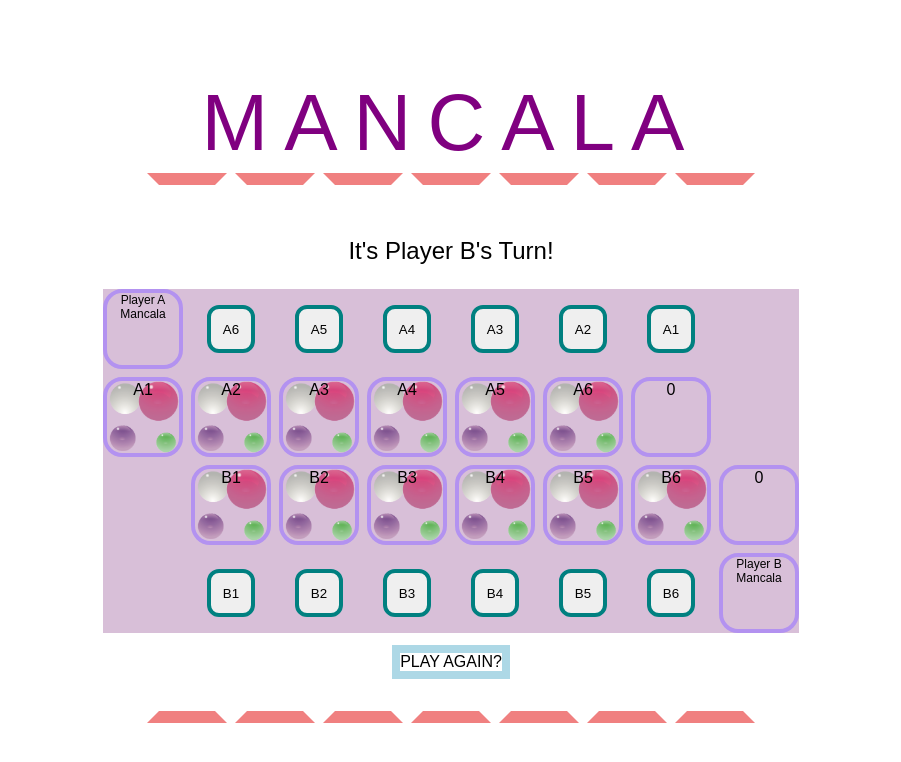
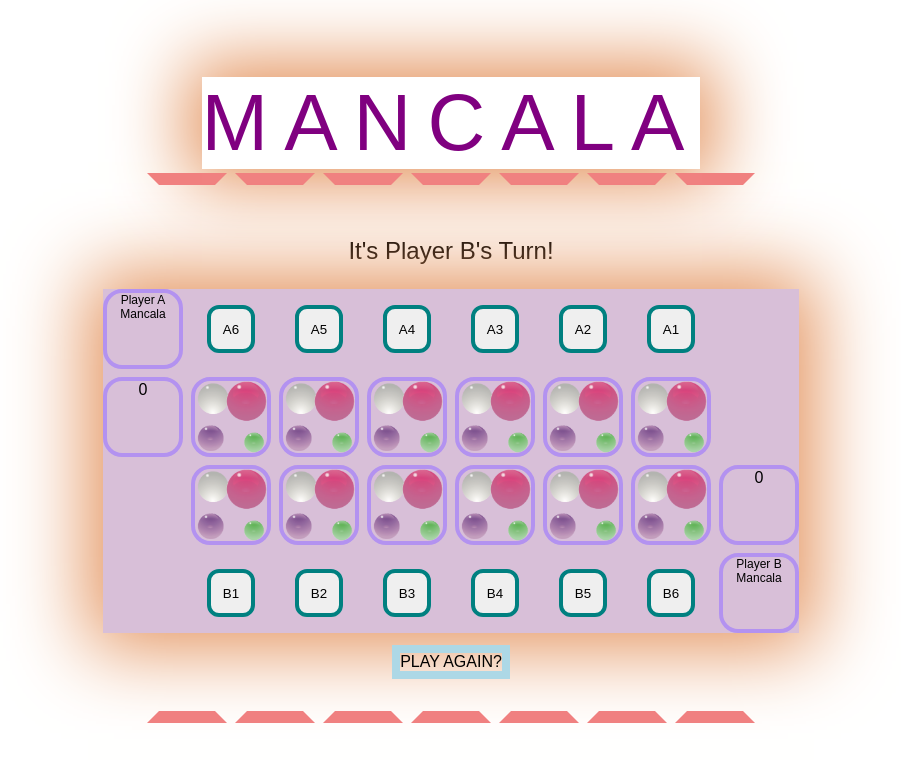
Before and after one commit to mlsmoorman/project1---mancala, a plain HTML site: page index.html in a window 1280 px wide. Shown: the whole page, without its empty margins (189-1090 px from the left). Drawn offline with Linux system fonts and the light colour scheme; a web font is replaced by a local one.

Commit message:
added marbles to all sections, improved CSS visuals and moved some coding into loops to streamline.

```diff
--- a/css/style.css
+++ b/css/style.css
@@ -22,6 +22,7 @@ header {
     font-size: 10vmin;
     color: purple;
     letter-spacing: 2vmin;
+    box-shadow: 0 0 75px 15px #e39059;
 }
 
 p {
@@ -68,31 +69,23 @@ footer {
 }
 
 /*===== game board =====*/
-#pockets {
+.container {
     display: grid;
     background-color: thistle;
     grid-template-columns: repeat(8, 10vmin);
     grid-template-rows: repeat(4, 10vmin);
     gap: 1vmin;
-}
-#pockets > div.sideA {
-    display: flex;
-    flex: 7;
-    flex-direction: column;
-
-    /* grid-column-start: 2;
-    grid-row-start: 2;
-    direction: rtl; */
+    box-shadow: 0 0 75px 15px #e39059;
 }
 
-#pockets > div.mancala-A {
+.container > div.mancala-A {
     font-size: 1.5vmin;
     grid-column-start: 1;
     grid-row-start: -5;
     grid-row-end: -4;
 }
 
-#pockets > div.mancala-B {
+.container > div.mancala-B {
     font-size: 1.5vmin;
     grid-column-start: 8;
     grid-column-end: 9;
@@ -100,13 +93,13 @@ footer {
     grid-row-end: -1;
 }
 
-#pockets > button {
+.container > button {
     border-radius: 25%;
     margin: 2vmin;
     border: 0.5vmin solid teal;
 }
 
-#pockets * {
+.container * {
     border: 4px solid rgb(179, 146, 240);
     border-radius: 24%;
     background-size:cover;
--- a/index.html
+++ b/index.html
@@ -27,39 +27,37 @@
             <p id="winner"></p>
         </p>
     </main>
-    <section id="pockets">
+    <section class="container">
         <div id="6" class="mancala-A"> Player A Mancala</div>
-
         <button id="5" class="button-A6">A6</button>
         <button id="4" class="button-A5">A5</button>
         <button id="3" class="button-A4">A4</button>
         <button id="2" class="button-A3">A3</button>
         <button id="1" class="button-A2">A2</button>
         <button id="0" class="button-A1">A1</button>
-        <div id="space"></div>
+
         <div id="13" class="mancala-B"> Player B Mancala</div>
 
-
-        <div id="A1" class="totals">A1</div>
-        <div id="A2" class="totals">A2</div>
-        <div id="A3" class="totals">A3</div>
-        <div id="A4" class="totals">A4</div>
-        <div id="A5" class="totals">A5</div>
-        <div id="A6" class="totals">A6</div>
-        <div id="scoreA" class="totals">scoreA</div>
-
+        <div id="space"></div>
+        <div id="scoreA" class="ttlA">scoreA</div>
+        <div id="A6" class="totalsA"></div>
+        <div id="A5" class="totalsA"></div>
+        <div id="A4" class="totalsA"></div>
+        <div id="A3" class="totalsA"></div>
+        <div id="A2" class="totalsA"></div>
+        <div id="A1" class="totalsA"></div>
 
         <div id="space"></div>
         <div id="space"></div>
 
-        <div id="B1" class="totals">B1</div>
-        <div id="B2" class="totals">B2</div>
-        <div id="B3" class="totals">B3</div>
-        <div id="B4" class="totals">B4</div>
-        <div id="B5" class="totals">B5</div>
-        <div id="B6" class="totals">B6</div>
+        <div id="B1" class="totalsB"></div>
+        <div id="B2" class="totalsB"></div>
+        <div id="B3" class="totalsB"></div>
+        <div id="B4" class="totalsB"></div>
+        <div id="B5" class="totalsB"></div>
+        <div id="B6" class="totalsB"></div>
 
-        <div id="scoreB" class="totals">scoreB</div>
+        <div id="scoreB" class="totalsB">scoreB</div>
         <div id="space"></div>
         <button id="7" class="button-B1">B1</button>
         <button id="8" class="button-B2">B2</button>
@@ -67,8 +65,6 @@
         <button id="10" class="button-B4">B4</button>
         <button id="11" class="button-B5">B5</button>
         <button id="12" class="button-B6">B6</button>
-
-
     </section>
 
     <footer id="replay">PLAY AGAIN?</footer>
--- a/js/app.js
+++ b/js/app.js
@@ -24,30 +24,24 @@ let getWinner;
 //=====  Stones - cache the stones so that they can move from pocket to pocket on the screen
 //=====  Score - cach the player score to update each time a stone lands in a player's Mancala
 //=====  Winner - cache the winner to change the display of who the winner is once game is over
-const pocketsBtn = document.querySelector('#pockets'); // cache player's selection
+const pocketsBtn = document.querySelector('.container'); // cache player's selection
 const playersEl = document.querySelector('#player-turn'); // cache player's turn
 const scoreAEl = document.querySelector('#scoreA'); // cache player A's score
+const scoreMrbEl = document.querySelector('#scoreA')
 const scoreBEl = document.querySelector('#scoreB'); // cache player B's score
 const winnerEl = document.querySelector('#winner'); // cache winner
 const replayEl = document.querySelector('footer');  // cache the replay element
-// const stonePieceEl = document.querySelector('#image-container')
 
 //=== cached pockets
-// const pocketA1El = document.querySelector('#a-one');
-// const pocketA2El = document.querySelector('#a-two');
-// const pocketA3El = document.querySelector('#a-three');
-// const pocketA4El = document.querySelector('#a-four');
-// const pocketA5El = document.querySelector('#a-five');
-// const pocketA6El = document.querySelector('#a-six');
-// const pocketB1El = document.querySelector('#b-one');
-// const pocketB2El = document.querySelector('#b-two');
-// const pocketB3El = document.querySelector('#b-three');
-// const pocketB4El = document.querySelector('#b-four');
-// const pocketB5El = document.querySelector('#b-five');
-// const pocketB6El = document.querySelector('#b-six');
+const pocketA1El = document.querySelector('#A1');
+const pocketA2El = document.querySelector('#A2');
+const pocketA3El = document.querySelector('#A3');
+const pocketA4El = document.querySelector('#A4');
+const pocketA5El = document.querySelector('#A5');
+const pocketA6El = document.querySelector('#A6');
 
-const totals = document.querySelectorAll('.totals');
-// const totalsB = document.querySelectorAll('.totalsB');
+const totalsA = document.querySelectorAll('.totalsA');
+const totalsB = document.querySelectorAll('.totalsB');
 
 /*---------------------------*/
 /*----- EVENT LISTENERS -----*/
@@ -72,15 +66,12 @@ function init() {
         playerB: 0
     }
 
-    // builds the POCKETS with 4 stones each
+    // builds the POCKETS array adding 4 stones each
     for (i=0; i < 14; i++) {
         POCKETS[i] = 4;
     }
 
-    // for (i=0; i < POCKETS.length; i++){  //=== each pocket will hold 4 stones
-    //     POCKETS[i] = 4;
-    // }
-    // updating the mancala pockets to a starting number of 0
+    // updating the mancala pockets #6 and #13 to a starting number of 0
     POCKETS[6]= 0;
     POCKETS[13] = 0;
 
@@ -93,8 +84,10 @@ function init() {
 
 //************************************* RENDER ************************************* //
 function render() {
-    playersEl.innerText = `It's Player ${playersTurn}'s Turn!`; //==== update the screen to show who's turn it is
-    scoreAEl.innerText = scores.playerA; //=== update the player's scores
+    //=== update the screen to show who's turn it is
+    playersEl.innerText = `It's Player ${playersTurn}'s Turn!`;
+    //=== update the player's scores
+    scoreAEl.innerText = scores.playerA;
     scoreBEl.innerText = scores.playerB;
     renderStones(); //=== keeps each pocket updated with the number of stones
     renderWinner();  //=== checks for winner and shows winner on screen removing player's turn
@@ -102,26 +95,17 @@ function render() {
 
 function renderStones() {
     //=== updates all pockets on screen to show their current number of stones
-    // pocketA1El.style.backgroundImage = `url(imgs/marbles${POCKETS[0]}.png)`;
-    // pocketA2El.style.backgroundImage = `url(imgs/marbles${POCKETS[1]}.png)`;
-    // pocketA3El.style.backgroundImage = `url(imgs/marbles${POCKETS[2]}.png)`;
-    // pocketA4El.style.backgroundImage = `url(imgs/marbles${POCKETS[3]}.png)`;
-    // pocketA5El.style.backgroundImage = `url(imgs/marbles${POCKETS[4]}.png)`;
-    // pocketA6El.style.backgroundImage = `url(imgs/marbles${POCKETS[5]}.png)`;
-    // pocketB1El.style.backgroundImage = `url(imgs/marbles${POCKETS[7]}.png)`;
-    // pocketB2El.style.backgroundImage = `url(imgs/marbles${POCKETS[8]}.png)`;
-    // pocketB3El.style.backgroundImage = `url(imgs/marbles${POCKETS[9]}.png)`;
-    // pocketB4El.style.backgroundImage = `url(imgs/marbles${POCKETS[10]}.png)`;
-    // pocketB5El.style.backgroundImage = `url(imgs/marbles${POCKETS[11]}.png)`;
-    // pocketB6El.style.backgroundImage = `url(imgs/marbles${POCKETS[12]}.png)`;
+    pocketA1El.style.backgroundImage = `url(imgs/marbles${POCKETS[0]}.png)`;
+    pocketA2El.style.backgroundImage = `url(imgs/marbles${POCKETS[1]}.png)`;
+    pocketA3El.style.backgroundImage = `url(imgs/marbles${POCKETS[2]}.png)`;
+    pocketA4El.style.backgroundImage = `url(imgs/marbles${POCKETS[3]}.png)`;
+    pocketA5El.style.backgroundImage = `url(imgs/marbles${POCKETS[4]}.png)`;
+    pocketA6El.style.backgroundImage = `url(imgs/marbles${POCKETS[5]}.png)`;
+    scoreMrbEl.style.backgroundImage = `url(imgs/marbles${POCKETS[6]}.png)`;
 
-    // console.log(totals);
-    // console.log(POCKETS);
-
-    totals.forEach(function(pocketEl, idx) {
-        pocketEl.style.backgroundImage = `url(imgs/marbles${POCKETS[idx]}.png)`;
+    totalsB.forEach(function(pocketElB, idx) {
+        pocketElB.style.backgroundImage = `url(imgs/marbles${POCKETS[idx+7]}.png)`;
     })
-    console.log(totals);
 }
 
 function renderWinner() {
@@ -156,6 +140,7 @@ function handleMove(e) {
                 stones++;   // resets stones
             } else {
             POCKETS[i]++;
+            // render();
             i++;
             }
         } else {
@@ -239,6 +224,7 @@ function tallyFinalScores() {
 }
 
 function checkWinner() {
+    // checks who's score is highest and returns 'A' 'B' or 'IT'S A TIE'
     if (scores.playerA > scores.playerB) {
         return "A"
     } else if (scores.playerB > scores.playerA) {
@@ -250,5 +236,6 @@ function checkWinner() {
 }
 
 function replayGame (e) {
+    // runs the init function if the replay section is clicked
     init();
 }
```
